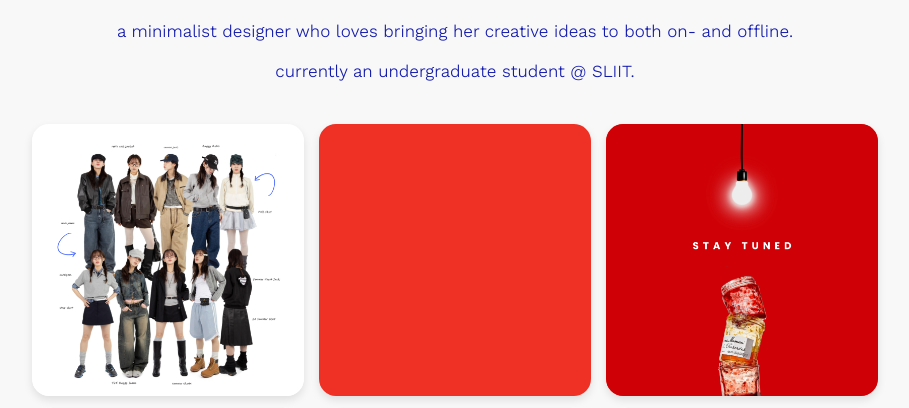
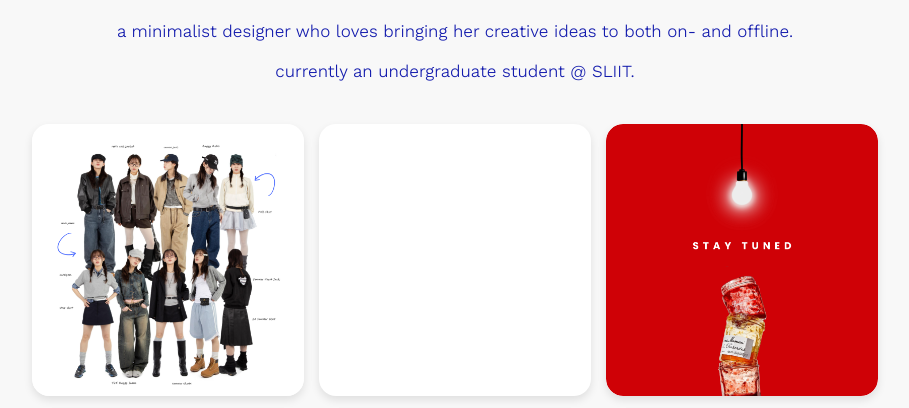
Before and after one commit to Bimandibosilu/personal-portfolio, a plain HTML site: page index.html in a window 1280 px wide. Shown: the part 313-721 px from the top of the page, without its empty margins (185-1094 px from the left). Drawn offline with nearby package versions, Linux system fonts and the light colour scheme; grey boxes are pictures that could not be loaded; a web font is replaced by a local one.

```diff
--- a/styles.css
+++ b/styles.css
@@ -189,13 +189,6 @@ section h2::after {
 /* Specific styles for cards */
 /* If red-card now has an image, remove the background-color and text centering */
 /* The img rule above handles its display. */
-.portfolio-card.red-card {
-    /* If this card now contains an image, remove these rules or set them to default */
-    /* Keeping the background-color only if you want a fallback or tint */
-    background-color: #ee3124; /* Keep this if you want a red overlay or base color for the image */
-    /* Remove justify-content, it's handled by .portfolio-card general rule now */
-    /* Remove any .red-card .card-text specific rules */
-}
 
 .portfolio-card.summer-card {
     /* This card should also just rely on the general .portfolio-card img rule */
```
